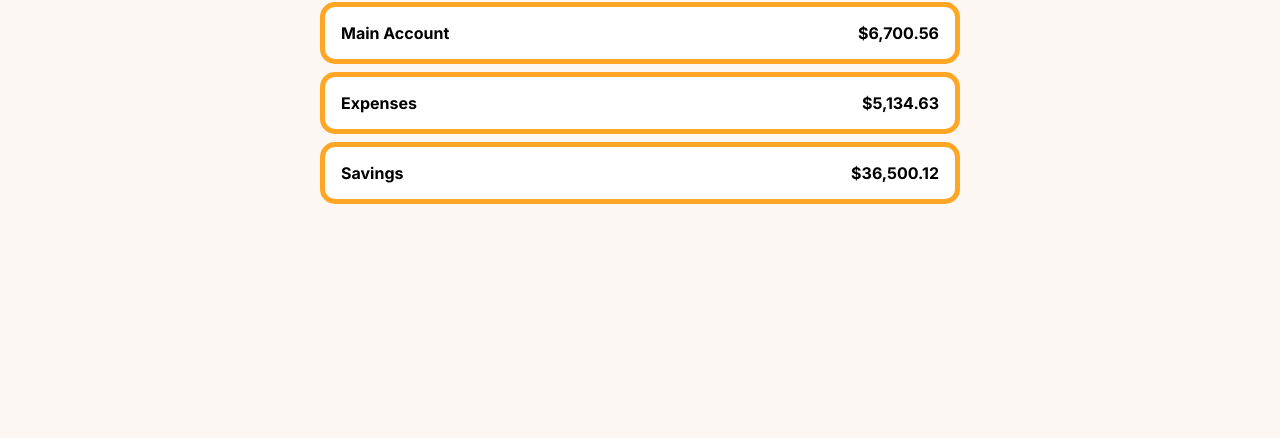
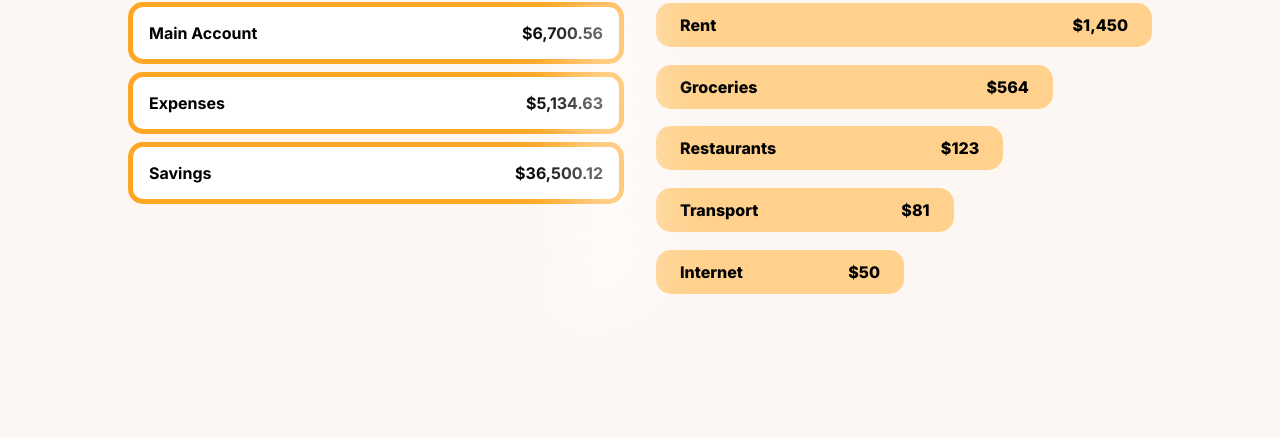
Before and after one commit to fame372/Best-Bank, a plain HTML site: page index.html in a window 1280 px wide. Shown: the part 362-800 px from the top of the page. Drawn offline with Linux system fonts and the light colour scheme.

Commit message:
adding spendings and making finances flex

```diff
--- a/index.css
+++ b/index.css
@@ -154,10 +154,14 @@ main {
 }
 
 /* Accounts and money section */
-.main-accounts {
-  width: 50%;
+.finances {
+  display: grid;
+  grid-template-columns: 1fr 1fr;
+  gap: 2em;
+  width: 80%;
 }
 
+/***ACCOUNTS***/
 h3 {
   color: var(--black);
   font-family: "Inter", sans-serif;
@@ -206,9 +210,77 @@ h3 {
 
 }
 
-@media (max-width:768px) {
-  .main-accounts {
-    width: 75%;
+/***SPENDINGS***/
+.spending-category {
+  display: flex;
+  justify-content: space-between;
+
+  font-weight: 800;
+
+  background-color: var(--orange);
+
+  padding: .75em 1.5em;
+  border-radius: 15px;
+  margin: 1.1em 0;
+
+  position: relative;
+  transition: 0.6s;
+
+  &::before {
+    content: '';
+    display: block;
+    position: absolute;
+    background: rgba(255, 255, 255, 1);
+    width: 60px;
+    height: 100%;
+    top: 0;
+    filter: blur(30px);
+    transform: translateX(-100px) skewX(-15deg);
   }
 
+  &:hover {
+    transform: scale(1.2);
+    cursor: pointer;
+
+    &::before,
+    &::after {
+      transform: translateX(300px) skewX(-15deg);
+      transition: 0.7s;
+    }
+  }
 }
+
+@keyframes TransitioningBackground {
+  0% {
+    background-position: 1% 0%;
+  }
+  50% {
+    background-position: 99% 100%;
+  }
+  100% {
+    background-position: 1% 0%;
+  }
+}
+
+.second-amount {
+  width: 80%;
+}
+
+.third-amount {
+  width: 70%;
+}
+
+.fourth-amount {
+  width: 60%;
+}
+
+.fifth-amount {
+  width: 50%;
+}
+
+@media (max-width: 768px) {
+  .finances {
+    grid-template-columns: 1fr;
+    width: 70%;
+  }
+}
--- a/index.html
+++ b/index.html
@@ -47,6 +47,7 @@
       </div>
 
       <!-- Accounts -->
+      <div class="finances">
         <section class="main-accounts">
           <h3>Accounts</h3>
           <div class="account-contaier">
@@ -64,6 +65,32 @@
             </div>
           </div>
         </section>
+
+        <section class="spendings-half">
+          <h3>Spendings</h3>
+          <div class="spending-container">
+            <div class="spending-category first-amount">
+              <p class="spending-title">Rent</p>
+              <p class="spending-money">$1,450</p>
+            </div>
+            <div class="spending-category second-amount">
+              <p class="spending-title">Groceries</p>
+              <p class="spending-money">$564</p>
+            </div>
+            <div class="spending-category third-amount">
+              <p class="spending-title">Restaurants</p>
+              <p class="spending-money">$123</p>
+            </div>
+            <div class="spending-category fourth-amount">
+              <p class="spending-title">Transport</p>
+              <p class="spending-money">$81</p>
+            </div>
+            <div class="spending-category fifth-amount">
+              <p class="spending-title">Internet</p>
+              <p class="spending-money">$50</p>
+            </div>
+          </section>
+      </div>
     </main>
   </body>
 </html>
```
Lines whose indentation alone changed are shown as unchanged.
